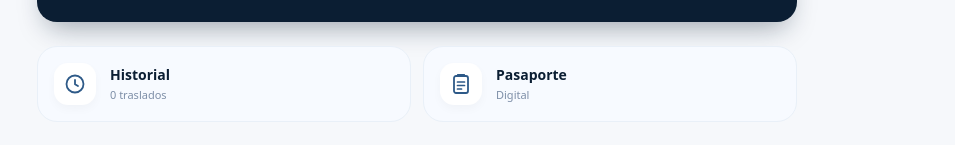
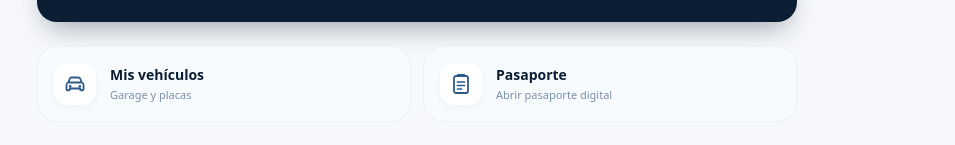
Before and after one commit to ruumruummx-code/ruum_ecosistema, a Next.js app in the folder apps/app-usuario/: page /ui-v2-preview in a window 1280 px wide. Shown: the part 469-614 px from the top of the page, without its empty margins (223-1178 px from the left). Built offline with nearby package versions, Linux system fonts and the light colour scheme; no server answers.

Commit message:
fix: recomendaciones UX/IU TRASLADOS

```diff
--- a/apps/app-usuario/src/app/InicioUsuario.tsx
+++ b/apps/app-usuario/src/app/InicioUsuario.tsx
@@ -211,7 +211,8 @@ export function InicioUsuario({ usuario, traslados, conductorFotoUrl = null }: I
     .slice(0, 2);
 
   const detalleActivoHref = viajeActivo?.traslado_id ? `/viajes/${viajeActivo.traslado_id}` : "/mis-viajes";
-  const pasaporteHref = viajeActivo?.traslado_id ? `/viajes/${viajeActivo.traslado_id}` : "/pasaporte";
+  const ultimoTraslado = viajeActivo ?? traslados[0];
+  const pasaporteHref = ultimoTraslado?.traslado_id ? `/viajes/${ultimoTraslado.traslado_id}` : "/pasaporte";
 
   return (
     <div className="user-v2-screen">
@@ -336,7 +337,7 @@ export function InicioUsuario({ usuario, traslados, conductorFotoUrl = null }: I
         <IconoPlus />
         <span>Solicitar traslado</span>
         <span className="absolute right-4 rounded-full bg-white/15 px-2.5 py-1 text-[11px] font-bold">
-          5 pasos
+
         </span>
       </Link>
 
@@ -347,23 +348,24 @@ export function InicioUsuario({ usuario, traslados, conductorFotoUrl = null }: I
         </h2>
         <div className="grid grid-cols-2 gap-3">
           <Link
-            id="quickActionHistory"
-            href="/mis-viajes"
+            id="quickActionVehicles"
+            href="/cuenta/vehiculos"
             className="flex items-center gap-3.5 rounded-[20px] border border-[#e9f0f8] bg-[#f7faff] p-4 transition-colors active:bg-[#eef3fa]"
           >
             <span className="flex size-[42px] shrink-0 items-center justify-center rounded-[14px] bg-white text-[#2e5a88] shadow-[0_4px_10px_rgba(0,0,0,0.03)]">
-              <IconoHistorial />
+              <IconoCarro />
             </span>
             <span className="flex min-w-0 flex-col">
-              <span className="text-[14px] font-bold text-[#0b1e33]">Historial</span>
+              <span className="text-[14px] font-bold text-[#0b1e33]">Mis vehículos</span>
               <span className="mt-0.5 text-[11px] font-medium text-[#7e8fa8]">
-                {traslados.length === 1 ? "1 traslado" : `${traslados.length} traslados`}
+                Garage y placas
               </span>
             </span>
           </Link>
           <Link
             id="quickActionPassport"
             href={pasaporteHref}
+            aria-label="Abrir pasaporte digital"
             className="flex items-center gap-3.5 rounded-[20px] border border-[#e9f0f8] bg-[#f7faff] p-4 transition-colors active:bg-[#eef3fa]"
           >
             <span className="flex size-[42px] shrink-0 items-center justify-center rounded-[14px] bg-white text-[#2e5a88] shadow-[0_4px_10px_rgba(0,0,0,0.03)]">
@@ -371,7 +373,7 @@ export function InicioUsuario({ usuario, traslados, conductorFotoUrl = null }: I
             </span>
             <span className="flex min-w-0 flex-col">
               <span className="text-[14px] font-bold text-[#0b1e33]">Pasaporte</span>
-              <span className="mt-0.5 text-[11px] font-medium text-[#7e8fa8]">Digital</span>
+              <span className="mt-0.5 text-[11px] font-medium text-[#7e8fa8]">Abrir pasaporte digital</span>
             </span>
           </Link>
         </div>
--- a/apps/app-usuario/src/app/pasaporte/page.tsx
+++ b/apps/app-usuario/src/app/pasaporte/page.tsx
@@ -26,8 +26,9 @@ export default async function PaginaPasaporteRedirect() {
             t.estado &&
             !["servicio_cerrado", "servicio_cancelado", "traslado_fallido"].includes(t.estado)
         );
-        if (activo?.traslado_id) {
-          destino = `/viajes/${activo.traslado_id}`;
+        const objetivo = activo ?? traslados[0];
+        if (objetivo?.traslado_id) {
+          destino = `/viajes/${objetivo.traslado_id}`;
         }
       }
     } catch {
--- a/apps/app-usuario/src/app/viajes/[id]/CompartirPasaporte.tsx
+++ b/apps/app-usuario/src/app/viajes/[id]/CompartirPasaporte.tsx
@@ -58,7 +58,7 @@ export function CompartirPasaporte({
   async function compartir() {
     const url = window.location.href;
     const datos = {
-      title: `Pasaporte Digital ${folio} · Ruum Ruum`,
+      title: `Pasaporte Digital de Traslado ${folio} · Ruum Ruum`,
       text: `Seguimiento y evidencia del traslado ${folio}`,
       url,
     };
--- a/apps/app-usuario/src/app/viajes/nuevo/NuevoTrasladoForm.tsx
+++ b/apps/app-usuario/src/app/viajes/nuevo/NuevoTrasladoForm.tsx
@@ -122,7 +122,8 @@ export function NuevoTrasladoForm() {
           <div className="min-w-0">
             <p className="truncate text-[17px] font-bold tracking-tight text-[#0b1e33]">Solicitar traslado</p>
             <p className="mt-[1px] text-[11.5px] font-medium text-[#6b7c94]">
-              Paso {t.paso + 1} de {PASOS.length} · {SUBTITULOS_PASO[t.paso]}
+              Paso {t.paso + 1} de {PASOS.length}
+              {SUBTITULOS_PASO[t.paso] ? ` · ${SUBTITULOS_PASO[t.paso]}` : ""}
             </p>
           </div>
           <span className="ml-auto shrink-0 rounded-[20px] bg-[#f0f5fe] px-3 py-1.5 text-[12px] font-bold text-[#2e5a88]">
@@ -179,7 +180,6 @@ export function NuevoTrasladoForm() {
               <span aria-hidden="true">💾</span> Guardado automático
             </span>
           )}
-          <span className="inline-flex items-center gap-1.5 rounded-full bg-route-soft border border-route/20 px-3 py-1 text-route-dark"><span aria-hidden="true">🔒</span> Pago seguro con Stripe</span>
         </div>
 
 
--- a/apps/app-usuario/src/app/viajes/nuevo/components/PasoTarifa.tsx
+++ b/apps/app-usuario/src/app/viajes/nuevo/components/PasoTarifa.tsx
@@ -49,12 +49,6 @@ function PasoTarifaComponent({
     <div className="space-y-4">
       <PassportCard>
         <div className="grid gap-4">
-          <div>
-            <p className="mt-1 font-body text-xs text-ink/65">
-              Ingresa los datos esenciales para calcular el precio real de tu traslado de inmediato.
-            </p>
-          </div>
-
           {/* CP Origen y CP Destino */}
           <div className="grid gap-3 sm:grid-cols-2">
             <div className="flex flex-col gap-1.5">
@@ -403,11 +397,6 @@ function PasoTarifaComponent({
                 Sin tarifa automática por ahora. Revisa el aviso de abajo para solicitar tu cotización especial.
               </p>
             )}
-            {!previsualizando && !previsualizacion && (
-              <p className="mt-1 max-w-sm font-body text-sm leading-6 text-ink/65">
-                Completa el CP de origen y destino, vehículo y fecha para conocer tu tarifa antes de llenar el resto del formulario.
-              </p>
-            )}
           </div>
 
           <div className="flex flex-col gap-2 sm:items-end sm:min-w-[220px]">
--- a/apps/app-usuario/src/app/viajes/nuevo/components/PasoVehiculo.tsx
+++ b/apps/app-usuario/src/app/viajes/nuevo/components/PasoVehiculo.tsx
@@ -367,11 +367,7 @@ function PasoVehiculoComponent({
                 </div>
               )}
 
-              {!detallesVehiculoExpandido && (
-                <p className="rounded-lg border border-amber-500/20 bg-amber-500/5 px-3 py-2 font-body text-xs leading-5 text-amber-800">
-                  <strong>Requerido antes de confirmar:</strong> color, placas, VIN, estado general y documentación. Puedes avanzar y volver, pero la solicitud no se enviará sin estos datos. Se validarán al intentar confirmar.
-                </p>
-              )}
+
             </div>
           </div>
         </PassportCard>
--- a/apps/app-usuario/src/app/viajes/nuevo/constants.ts
+++ b/apps/app-usuario/src/app/viajes/nuevo/constants.ts
@@ -11,7 +11,7 @@ export const PASOS = [
 
 /** Subtítulos cortos del encabezado ("Paso X de 5 · …"). */
 export const SUBTITULOS_PASO = [
-  "Conoce tu tarifa",
+  "",
   "Datos del vehículo",
   "Origen y destino",
   "Detalles del servicio",
```
Also changed, not shown: 2 other files (tests, documents, lock files or other folders).
